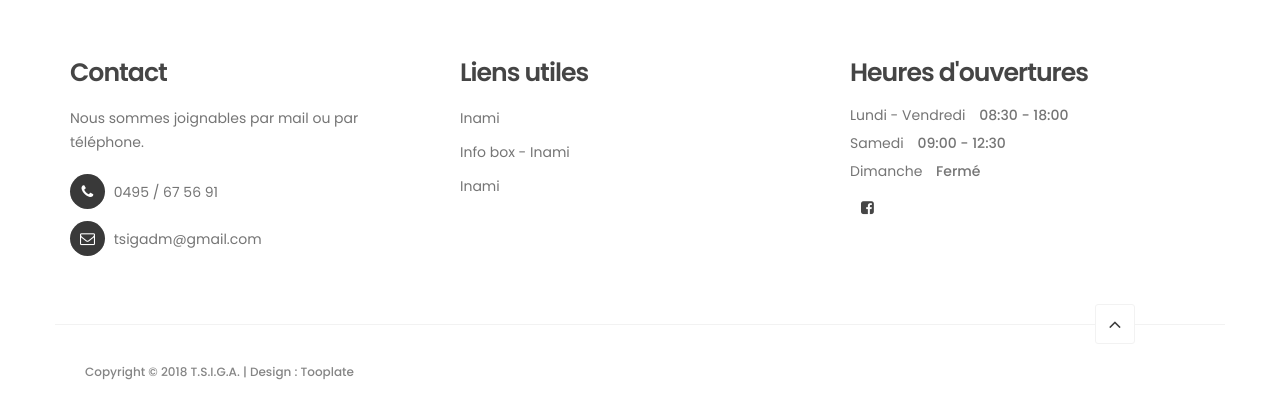
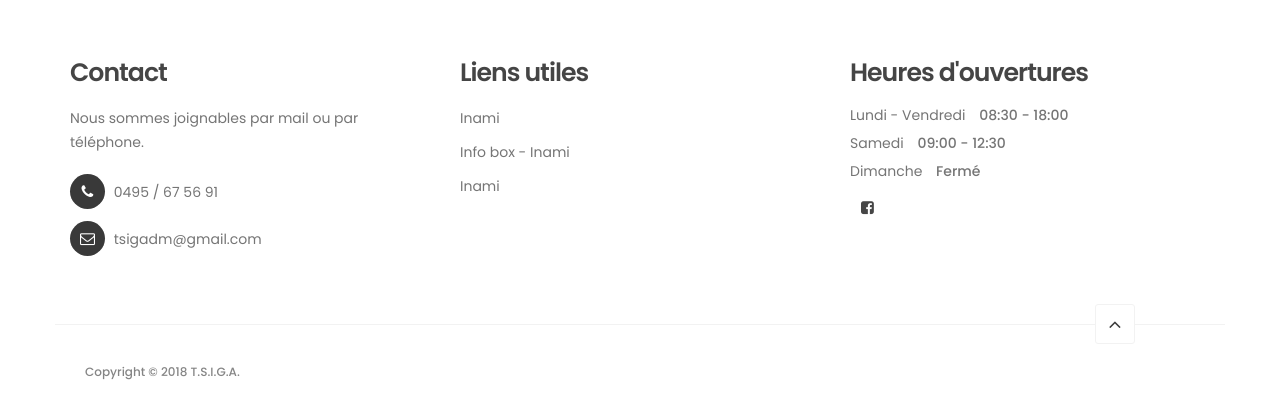
Before and after one commit to tsiga/tsiga, a plain HTML site: page index.html in a window 1280 px wide. Shown: the part 4422-4840 px from the top of the page. Drawn offline with Linux system fonts and the light colour scheme.

Commit message:
removing reference

```diff
--- a/index.html
+++ b/index.html
@@ -488,7 +488,7 @@
                 <div class="col-md-12 col-sm-12 border-top">
                     <div class="col-md-4 col-sm-6">
                         <div class="copyright-text">
-                            <p>Copyright &copy; 2018 T.S.I.G.A. | Design : Tooplate</p>
+                            <p>Copyright &copy; 2018 T.S.I.G.A.</p>
                         </div>
                     </div>
                     <div class="col-md-6 col-sm-6">
```
